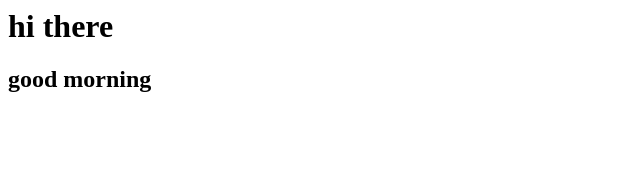
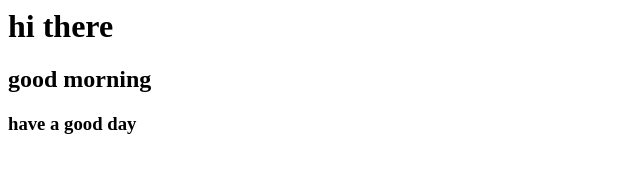
Before and after one commit to jansi-27/nov-27, a plain HTML site: page index.html in a window 1280 px wide. Shown: the whole page, without its empty margins (0-640 px from the left). Drawn offline with Linux system fonts and the light colour scheme.

Commit message:
bugfixed

```diff
--- a/index.html
+++ b/index.html
@@ -1,2 +1,3 @@
 <h1>hi there </h1>
 <h2>good morning</h2>
+<h3>have a good day</h3>
```
